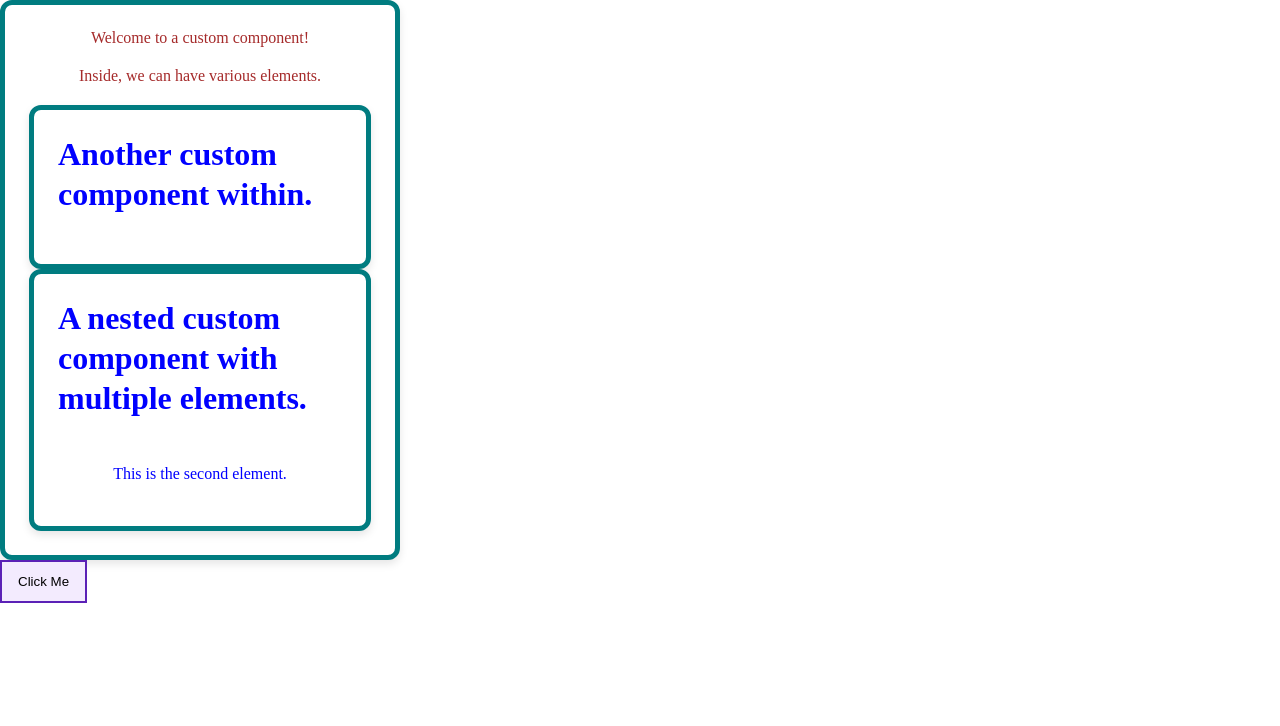
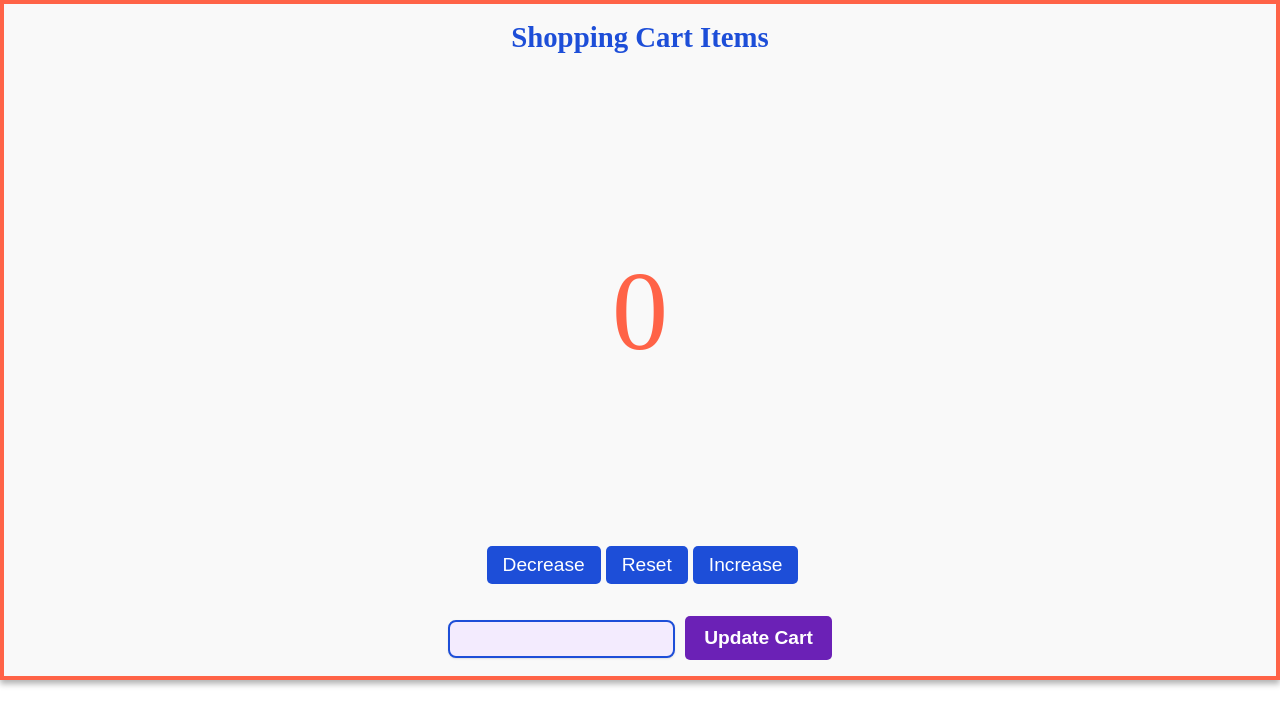
Before and after one commit to MezoAli/react-design-pattern, a React (Vite) app: page / in a window 1280 px wide. Shown: the top 726 px of the page. Built offline with nearby package versions, Linux system fonts and the light colour scheme.

Commit message:
typing useRef, get values and keys as types

```diff
--- a/src/App.tsx
+++ b/src/App.tsx
@@ -1,26 +1,8 @@
-import Card from "./components/card";
 import "./App.css";
-import Button from "./components/button/button";
+import ShoppingCard from "./components/shopping-cart/shopping-card";
 
 function App() {
-  return (
-    <main className="m-8">
-      <Card color="brown">
-        Welcome to a custom component!
-        <p>Inside, we can have various elements.</p>
-        <Card>
-          <h2>Another custom component within.</h2>
-        </Card>
-        <Card>
-          <h2 className="mb-4">
-            A nested custom component with multiple elements.
-          </h2>
-          <p>This is the second element.</p>
-        </Card>
-      </Card>
-      <Button onClick={() => console.log("Hi")}>Click Me</Button>
-    </main>
-  );
+  return <ShoppingCard />;
 }
 
 export default App;
--- /dev/null
+++ b/src/components/shopping-cart/shopping-card.tsx
@@ -0,0 +1,50 @@
+import { useRef, useState } from "react";
+import "./style.css";
+
+const ShoppingCard = () => {
+  const [items, setItems] = useState(0);
+  const inputRef = useRef<HTMLInputElement>(null);
+  return (
+    <section className="counter-wrapper flex flex-col items-center w-2/3 gap-8 p-8 bg-white border-4 shadow-lg border-primary-500">
+      <h1 className="counter-title">Shopping Cart Items</h1>
+      <p className="counter-value text-6xl">{items}</p>
+      <div className="counter-buttons flex gap-2">
+        <button
+          className="decrement-button"
+          onClick={() => setItems((items) => items - 1)}
+        >
+          Decrease
+        </button>
+        <button className="reset-button" onClick={() => setItems(0)}>
+          Reset
+        </button>
+        <button
+          className="increment-button"
+          onClick={() => setItems(items + 1)}
+        >
+          Increase
+        </button>
+      </div>
+      <div className="counter-form">
+        <form
+          onSubmit={(e) => {
+            e.preventDefault();
+            console.log(inputRef);
+
+            const value = inputRef?.current?.value;
+            if (value) {
+              setItems(+value);
+            }
+          }}
+        >
+          <input type="number" ref={inputRef} className="counter-input" />
+          <button type="submit" className="update-button">
+            Update Cart
+          </button>
+        </form>
+      </div>
+    </section>
+  );
+};
+
+export default ShoppingCard;
--- /dev/null
+++ b/src/components/shopping-cart/style.css
@@ -0,0 +1,92 @@
+.counter-wrapper {
+  display: flex;
+  flex-direction: column;
+  align-items: center;
+  width: 100%;
+  gap: 2rem;
+  padding: 1rem;
+  background-color: #f9f9f9;
+  border: 4px solid #ff6347;
+  box-shadow: 0 4px 6px rgba(0, 0, 0, 0.3);
+}
+
+.counter-title {
+  font-size: 1.8rem;
+  font-weight: bold;
+  color: #1d4ed8;
+}
+
+.counter-value {
+  font-size: 7rem;
+  color: #ff6347;
+}
+
+.counter-buttons button {
+  padding: 0.5rem 1rem;
+  font-size: 1.2rem;
+  border: none;
+  background-color: #1d4ed8;
+  color: #ffffff; /* White button text color */
+  cursor: pointer;
+  transition: background-color 0.3s ease-in-out;
+  border-radius: 5px;
+  margin-left: 5px;
+}
+
+.counter-buttons button:hover {
+  background-color: #2563eb; /* Slightly darker blue on hover */
+}
+
+.counter-buttons button:active {
+  background-color: #1a4bbb; /* Slightly darker blue on click */
+}
+
+.counter-form {
+  display: flex;
+  align-items: center;
+  gap: 1rem;
+}
+
+.counter-input {
+  padding: 0.5rem;
+  border: 2px solid #1d4ed8; /* Blue input border */
+  border-radius: 0.5rem;
+  font-size: 1rem;
+}
+
+.counter-input:focus {
+  outline: none;
+  border-color: #2563eb; /* Slightly darker blue border on focus */
+}
+
+.counter-input::-webkit-inner-spin-button,
+.counter-input::-webkit-outer-spin-button {
+  -webkit-appearance: none;
+  margin: 0;
+}
+
+.counter-input::-webkit-inner-spin-button:hover,
+.counter-input::-webkit-outer-spin-button:hover {
+  background-color: #1d4ed8; /* Blue button background color on spin button hover */
+  color: #ffffff; /* White button text color on spin button hover */
+}
+
+.update-button {
+  padding: 0.7rem 1.2rem;
+  font-size: 1.2rem;
+  border: none;
+  background-color: #1d4ed8; /* Blue button background color */
+  color: #ffffff; /* White button text color */
+  cursor: pointer;
+  transition: background-color 0.3s ease-in-out;
+  border-radius: 5px;
+  margin-left: 10px;
+}
+
+.update-button:hover {
+  background-color: #2563eb; /* Slightly darker blue on hover */
+}
+
+.update-button:active {
+  background-color: #1a4bbb; /* Slightly darker blue on click */
+}
--- a/src/data/authors.ts
+++ b/src/data/authors.ts
@@ -5,7 +5,7 @@ export interface AuthorsType {
   books: string[];
 }
 
-export const authors: AuthorsType[] = [
+export const authors = [
   {
     name: "Sarah Waters",
     age: 55,
@@ -24,4 +24,4 @@ export const authors: AuthorsType[] = [
     country: "Nigeria",
     books: ["Half of a Yellow Sun", "Americanah"],
   },
-];
+] satisfies AuthorsType[];
```
Also changed, not shown: src/components/TestTypes.tsx (+8 -5 lines).
